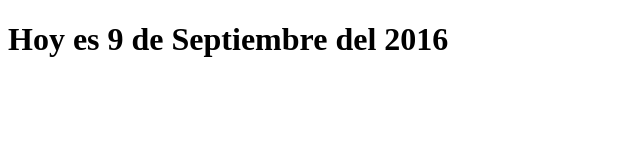
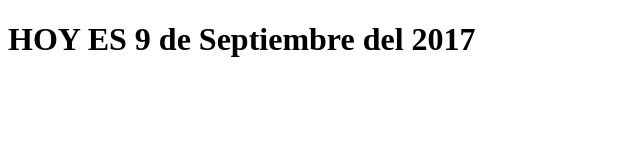
Before and after one commit to humusdigital/labs-001, a plain HTML site: page index.html in a window 1280 px wide. Shown: the whole page, without its empty margins (0-640 px from the left). Drawn offline with Linux system fonts and the light colour scheme.

Commit message:
agregue la etiqueta

```diff
--- a/index.html
+++ b/index.html
@@ -1,7 +1,7 @@
 <!DOCTYPE html>
 <html>
 <body>
-  <h1>Hoy es 9 de Septiembre del 2016</h1>
+  <h1>HOY ES 9 de Septiembre del 2017</h1>
 
 </body>
 </html>
```
